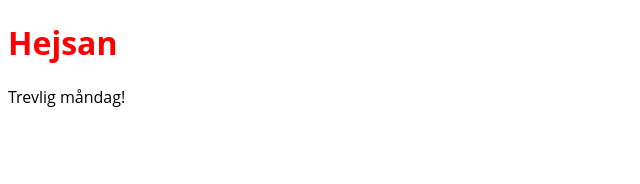
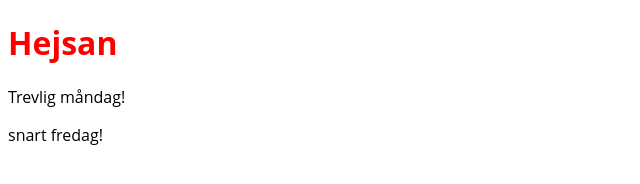
Before and after one commit to Andrea-Axelsson/femfemman_fe23_flexboxmania, a plain HTML site: page index.html in a window 1280 px wide. Shown: the whole page, without its empty margins (0-640 px from the left). Drawn offline with Linux system fonts and the light colour scheme.

Commit message:
Ändringar

```diff
--- a/index.html
+++ b/index.html
@@ -9,6 +9,7 @@
 <body>
     <h1>Hejsan</h1>
     <p>Trevlig måndag!</p>
+    <div>snart fredag!</div>
 
 </body>
 </html>
```
